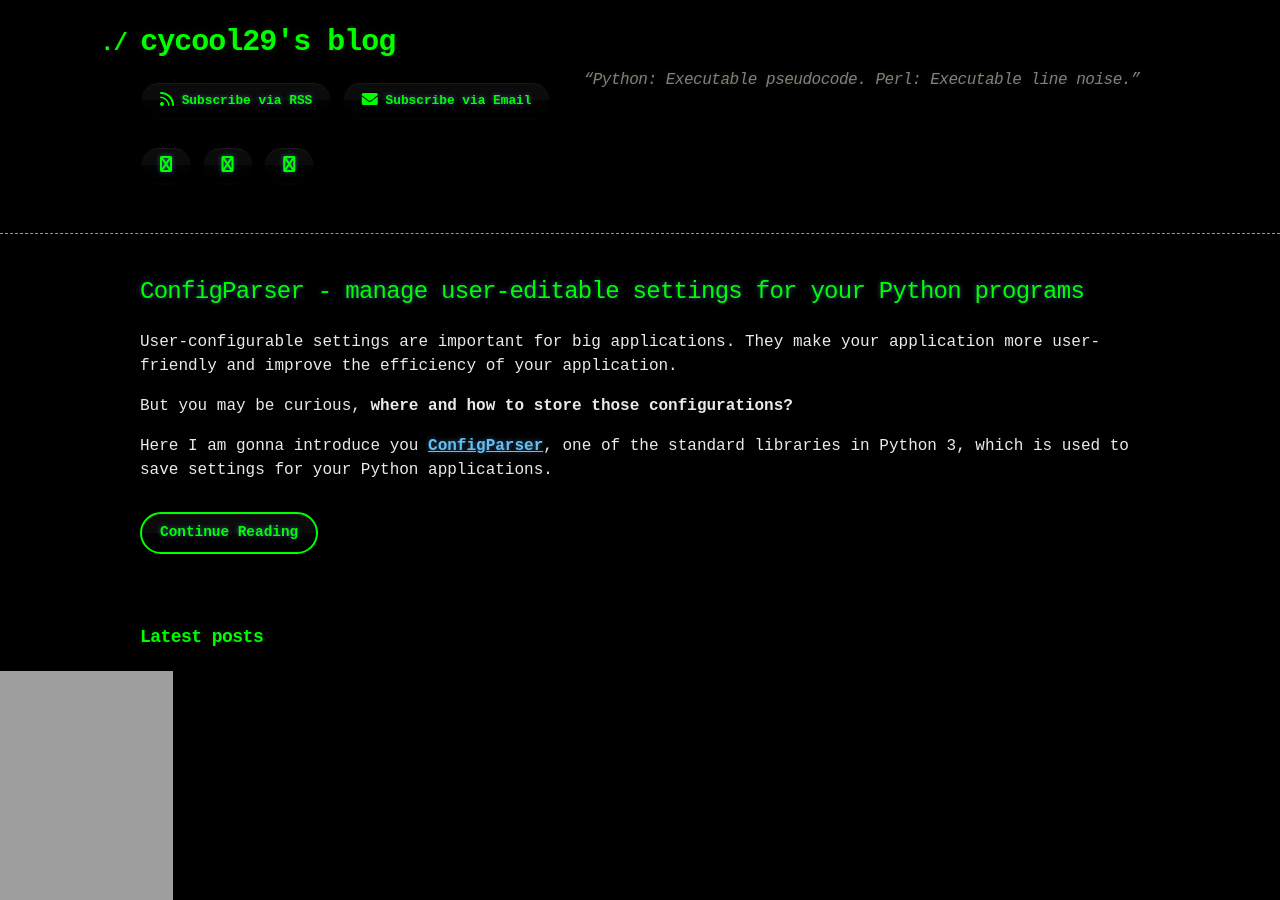
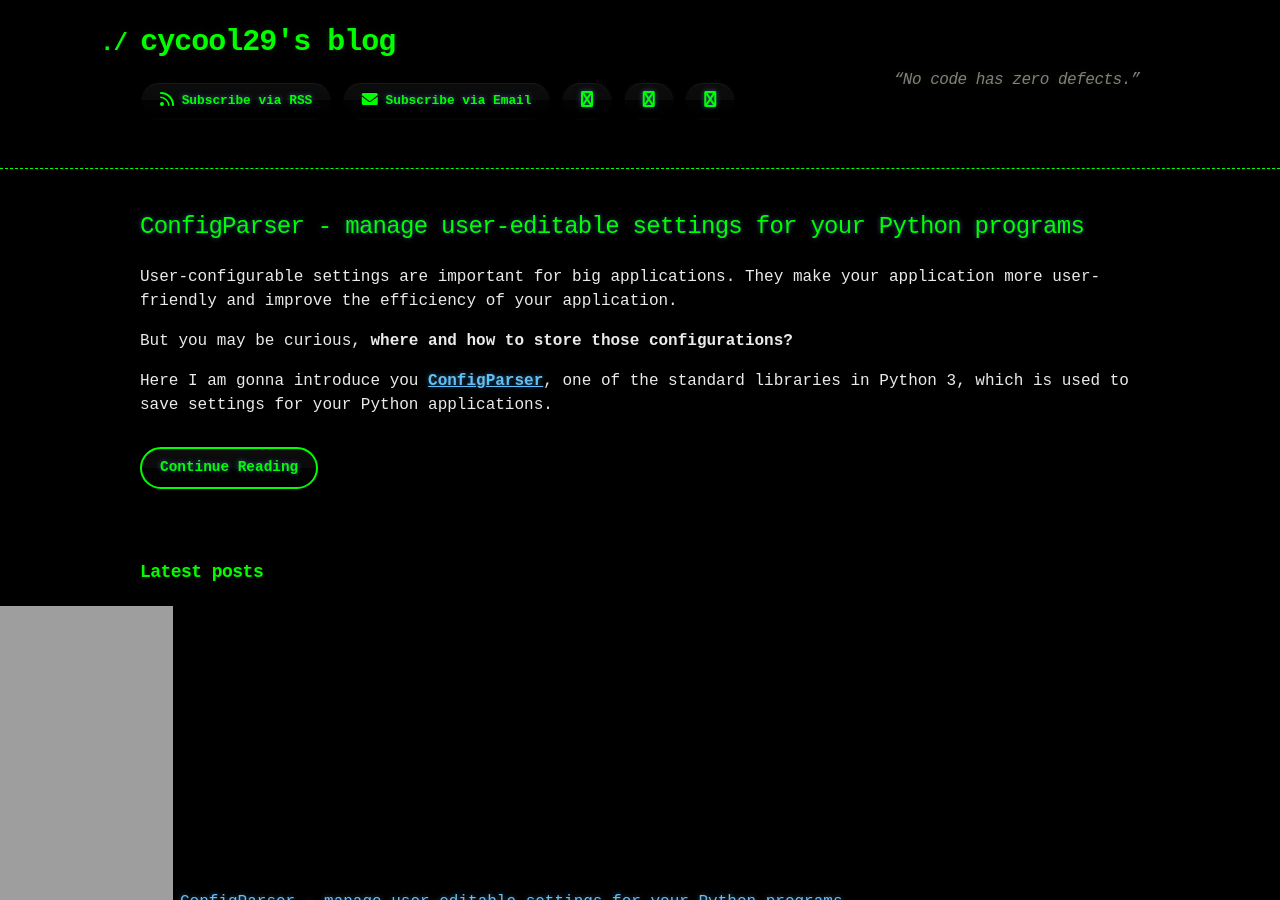
Before and after one commit to cycool29/cycool29.github.io, a Jekyll site: the page built from index.md, in a window 1280 px wide and 900 px high. Built offline with Jekyll 4.4.1, drawn with Linux system fonts in a browser that asks for light colours; a style sheet for code colours, icons or effects is not loaded.

Commit message:
Update quotes

```diff
--- a/_config.yml
+++ b/_config.yml
@@ -1,5 +1,5 @@
 title: cycool29's blog
-description: "“Python: Executable pseudocode. Perl: Executable line noise.” "
+description: "“No code has zero defects.” "
 bio: A high school student. Intermediate in Python, Git, Bash. Learning JavaScript. He/Him. "
 author: cycool29
 url: https://cycool29.github.io
```
